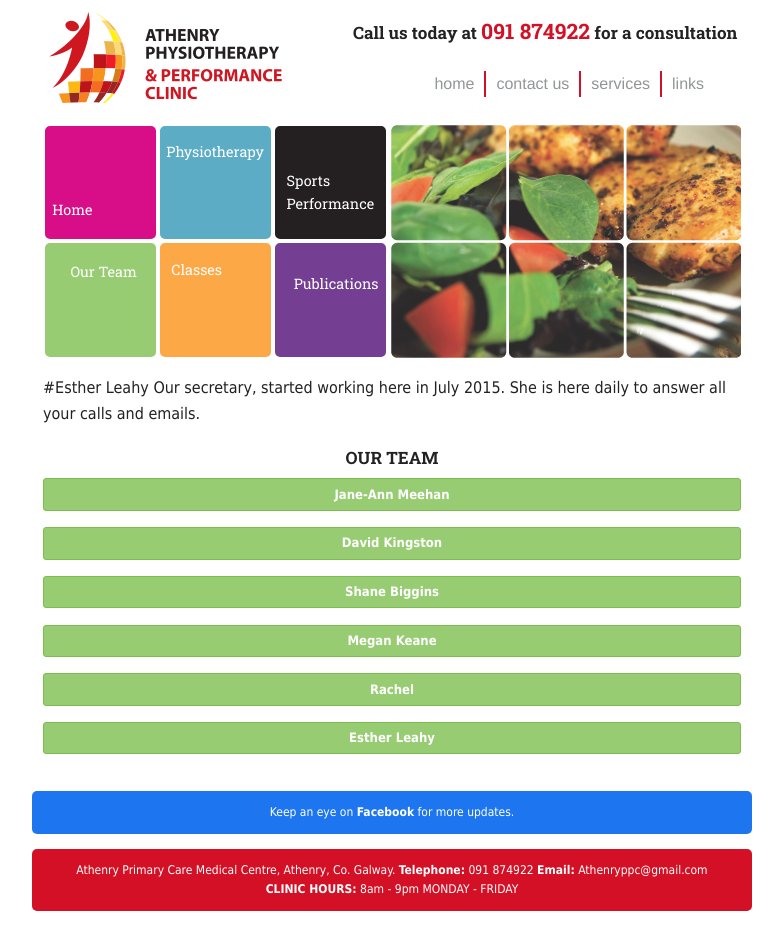
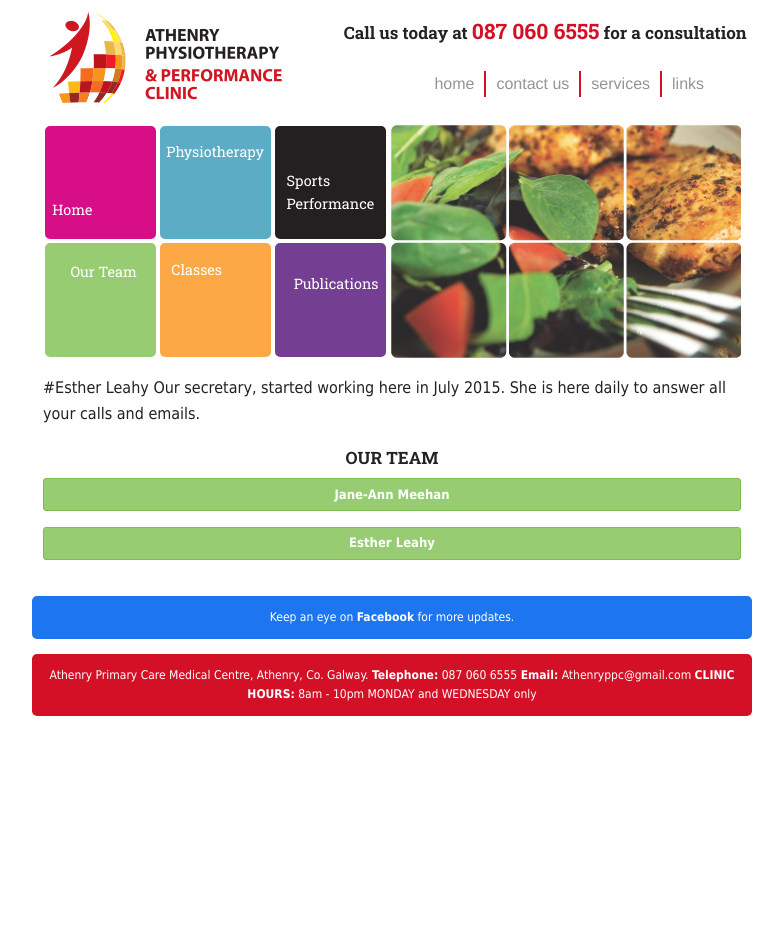
Before and after one commit to alanburke/athenryphysio, a Jekyll site: the page built from _posts/0001-01-01-esther.md, in a window 1280 px wide. Shown: the whole page, without its empty margins (248-1031 px from the left). Built offline with Jekyll 4.4.1, drawn with Linux system fonts in a browser that asks for light colours; nearby versions of some CDN libraries; after the commit the page ends 900 px from its top, so only the background shows below that.

Commit message:
Update contact info

```diff
--- a/_includes/footer.md
+++ b/_includes/footer.md
@@ -1,3 +1,3 @@
 
-Athenry Primary Care Medical Centre, Athenry, Co. Galway. **Telephone:** 091 874922 **Email:** Athenryppc@gmail.com
-**CLINIC HOURS:** 8am - 9pm MONDAY - FRIDAY
+Athenry Primary Care Medical Centre, Athenry, Co. Galway. **Telephone:** 087 060 6555 **Email:** Athenryppc@gmail.com
+**CLINIC HOURS:** 8am - 10pm MONDAY and WEDNESDAY only
--- a/_layouts/default.html
+++ b/_layouts/default.html
@@ -20,7 +20,7 @@
 
   <header>
     <h1>Athenry Physiotherapy &amp; Performance Clinic</h1>
-    <h2 class="intro">Call us today at <strong>091 874922</strong> for a consultation</h2>
+    <h2 class="intro">Call us today at <strong>087 060 6555</strong> for a consultation</h2>
 
     <nav class="secondary">
     <ul>
--- a/_layouts/team.html
+++ b/_layouts/team.html
@@ -15,10 +15,6 @@ layout_class: team
     <h3>Our Team </h3>
     <ul>
       <li><a href="/jane-ann.html">Jane-Ann Meehan</a></li>
-      <li><a href="/david.html">David Kingston</a></li>
-      <li><a href="/shane.html">Shane Biggins</a></li>
-      <li><a href="/megan.html">Megan Keane</a></li>
-      <li><a href="/rachel.html">Rachel</a></li>
       <li><a href="/esther.html">Esther Leahy</a></li>
     </ul>
   </nav>
```
